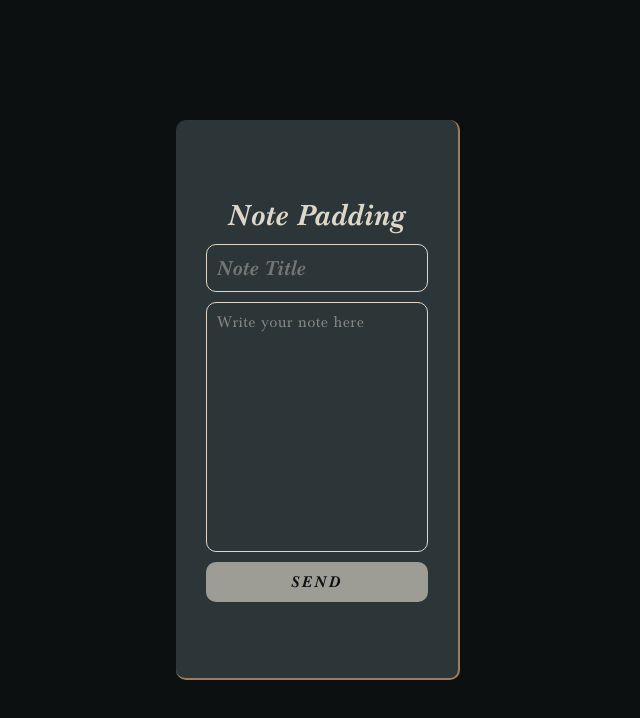
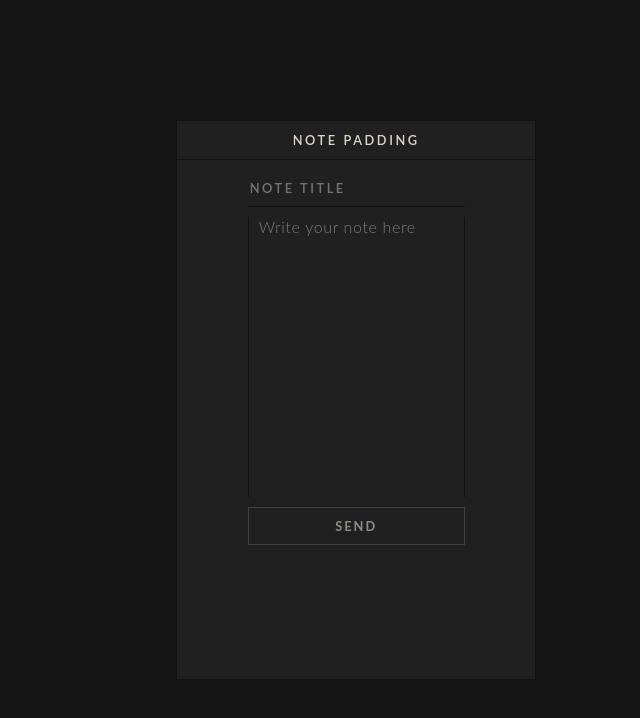
Before and after one commit to martinsgabel/note-padding, a React (Create React App) app: page / in a window 1280 px wide. Shown: the top 718 px of the page, without its empty margins (16-656 px from the left). Built offline with nearby package versions, Linux system fonts and the light colour scheme.

Commit message:
style: updating theme, incomplete

```diff
--- a/src/Components/EditingPad.css
+++ b/src/Components/EditingPad.css
@@ -7,50 +7,56 @@
   flex-direction: column;
   justify-content: center;
   align-items: stretch;
-  background-color: #2c3639;
-  border: 1px solid #0d1011;
-  border-right: 1px solid #a27b5c;
-  border-bottom: 1px solid #a27b5c;
-  border-radius: 10px;
+  background-color: #202020;
+  border: 0.5px solid #111111;
   padding: 15px;
   width: 200px;
-  box-shadow: 0 0 10px 1px #dcd7c9;
+  box-shadow: 0 0 10px 1px #dcd7c938;
 }
 
 .editing-title-input, .editing-text-input {
-  border-radius: 10px;
   background-color: transparent;
 }
 
 .editing-title-input {
   color: #dcd7c9;
-  font-family: "Baskerville Bold-Italic";
-  font-size: 1em;
+  font-family: 'Lato', sans-serif;
+  font-size: 0.8em;
+  font-weight: 600;
+  text-transform: uppercase;
+  letter-spacing: 0.2em;
   box-sizing: border-box;
-  padding: 10px;
-  border: 1px solid #dcd7c9;
+  padding: 10px 2px;
+  border-bottom: 0.5px solid #111111;
+  outline: none;
+}
+
+.editing-title-input:active,
+.editing-title-input:hover {
+  border-bottom: 0.5px solid #111111;
   outline: none;
 }
 
 .editing-text-input {
   color: #dcd7c9;
-  font-family: "Baskerville";
+  font-family: 'Lato', sans-serif;
+  font-weight: 300;
   font-size: 1em;
   letter-spacing: 0.04em;
   box-sizing: border-box;
-  border: 1px solid #dcd7c9;
-  padding: 10px;
-  height: 100px;
+  border-left: 0.5px solid #111111;
+  border-right: 0.5px solid #111111;
+  padding: 0 10px;
+  height: 200px;
   resize: none;
   outline: none;
   margin: 7px 0px;
 }
 
-.editing-title-input:active,
-.editing-title-input:hover,
 .editing-text-input:active,
 .editing-text-input:hover {
-  border: 1px solid #dcd7c9;
+  border-left: 0.5px solid #111111;
+  border-right: 0.5px solid #111111;
   outline: none;
 }
 
@@ -62,14 +68,14 @@
 
 .editing-save-button,
 .editing-cancel-button {
-  color: #0d1011;
+  color: #dcd7c9;
+  border: 0.5px solid #dcd7c998;
   text-transform: uppercase;
-  font-family: "Baskerville Bold-Italic";
+  font-family: 'Lato', sans-serif;
   font-size: 0.8em;
   letter-spacing: 2px;
   font-weight: bold;
-  background-color: #dcd7c9;
+  background-color: transparent;
   padding: 10px 0px;
-  border-radius: 10px;
   width: 48%;
 }
--- a/src/Components/NotePad.css
+++ b/src/Components/NotePad.css
@@ -7,68 +7,80 @@
 form {
   display: flex;
   flex-direction: column;
+  align-self: bottom;
 }
 
 .title-input,
 .text-input {
-  border-radius: 10px;
   background-color: transparent;
 }
 
 .title-input {
   color: #dcd7c9;
-  font-family: "Baskerville Bold-Italic";
-  font-size: 1.3em;
+  font-family: 'Lato', sans-serif;
+  font-size: 0.8em;
+  font-weight: 600;
+  text-transform: uppercase;
+  letter-spacing: 0.2em;
   box-sizing: border-box;
-  padding: 10px;
-  border: 1px solid #dcd7c9;
+  padding: 10px 2px;
+  border-bottom: 0.5px solid #111111;
   outline: none;
   margin-top: 10px;
 }
 
+.title-input:active,
+.title-input:hover {
+  border-bottom: 0.5px solid #111111;
+  outline: none;
+}
+
 .text-input {
   color: #dcd7c9;
-  font-family: "Baskerville";
+  font-family: 'Lato', sans-serif;
+  font-weight: 300;
   font-size: 1em;
   letter-spacing: 0.04em;
   box-sizing: border-box;
   margin: 10px 0px;
-  border: 1px solid #dcd7c9;
-  padding: 10px;
-  height: 250px;
+  border-left: 0.5px solid #111111;
+  border-right: 0.5px solid #111111;
+  padding: 0 10px;
+  height: 280px;
   resize: none;
   outline: none;
 }
 
-.title-input:active,
-.title-input:hover,
 .text-input:active,
 .text-input:hover {
-  border: 1px solid #dcd7c9;
+  border-left: 0.5px solid #111111;
+  border-right: 0.5px solid #111111;
   outline: none;
 }
 
 .text-input::placeholder {
   color: #dcd7c981;
+  font-weight: 300;
   font-size: 1em;
 }
 
 .send-button, .send-button:active {
-  color: #0d1011;
+  color: #dcd7c9;
+  border: 0.5px solid #dcd7c998;
   text-transform: uppercase;
-  font-family: "Baskerville Bold-Italic";
-  font-size: 1em;
+  font-family: 'Lato', sans-serif;
+  font-size: 0.8em;
+  font-weight: 600;
   letter-spacing: 2px;
   font-weight: bold;
-  background-color: #dcd7c9;
+  background-color: transparent;
   padding: 10px 0px;
-  border-radius: 10px;
 }
 
 .send-button:disabled {
-  color: #0d1011;
+  color: #dcd7c998;
+  border: 0.5px solid #dcd7c92f;
   text-transform: uppercase;
-  background-color: #dcd7c9a4;
+  background-color: transparent;
   padding: 10px 0px;
-  border-radius: 10px;
 }
--- a/src/Components/StickNotes.css
+++ b/src/Components/StickNotes.css
@@ -11,52 +11,42 @@
 }
 
 .single-card {
-  background-color: #2c3639;
-  border-right: 2px solid #a27b5c;
-  border-bottom: 2px solid #a27b5c;
+  background-color: #202020;
+  border: 0.5px solid #111111;
   margin-left: 25px;
   margin-bottom: 20px;
-  padding: 10px;
-  border-radius: 10px;
   width: 250px;
   height: 150px;
   flex-wrap: wrap;
 }
 
 .header-card {
+  align-content: stretch;
+  border-bottom: 0.5px solid #111111;
   display: flex;
   flex-direction: row;
   justify-content: space-between;
-  align-content: stretch;
-}
-
-@font-face {
-  font-family: "Baskerville Bold-Italic";
-  src: url(./Fonts/BaskervilleBoldItalicBT.ttf);
-}
-
-@font-face {
-  font-family: "Baskerville";
-  src: url(./Fonts/baskvl.ttf);
 }
 
 .titleof-card {
   color: #dcd7c9;
-  font-family: "Baskerville Bold-Italic";
-  font-size: 1.3em;
-  font-weight: 400;
-  padding-left: 1px;
+  font-family: 'Lato', sans-serif;
+  font-size: 0.8em;
+  font-weight: 600;
   flex-grow: 3;
-  padding-top: 5px;
   flex-wrap: wrap;
+  letter-spacing: 0.2em;
+  padding: 11px 0 11px 11px;
+  text-transform: uppercase;
   overflow: clip;
 }
 
 .textof-card {
   color: #dcd7c9;
-  font-family: "Baskerville";
+  font-family: 'Lato', sans-serif;
+  font-weight: 300;
   font-size: 1em;
-  letter-spacing: 0.04em;
+  padding: 5px 11px;
 }
 
 .editbuttonof-card svg,
--- a/src/Pages/Home.css
+++ b/src/Pages/Home.css
@@ -5,67 +5,68 @@
 }
 
 body {
-  background-color: #0d1011;
+  background-color: #161616;
 }
 
 main {
   width: 70%;
   height: 70%;
-  display: flex;
-  flex-direction: row;
-  justify-content: center;
-  align-items: stretch;
   margin: 0;
   position: absolute;
   top: 50%;
   left: 50%;
   transform: translate(-50%, -50%);
+  display: flex;
+  flex-direction: row;
+  align-content: stretch;
+  flex-wrap: nowrap;
 }
 
 .pad {
+  align-items: center;
+  background-color: #202020;
+  border: 0.5px solid #111111;
   display: flex;
   flex-direction: column;
-  justify-content: center;
-  align-items: center;
-  padding: 30px;
-  background-color: #2c3639;
-  border-right: 2px solid #a27b5c;
-  border-bottom: 2px solid #a27b5c;
-  border-radius: 10px;
+  justify-content: top;
+  width: 400px;
+  flex-basis: 40%;
 }
 
-@font-face {
-  font-family: "Baskerville Bold-Italic";
-  src: url(../Components/Fonts/BaskervilleBoldItalicBT.ttf);
-}
+@import url('https://fonts.googleapis.com/css2?family=Lato:ital,wght@0,100;0,300;0,400;0,900;1,100;1,300;1,400;1,700;1,900&family=Libre+Baskerville:ital@1&display=swap');
 
 .title {
   color: #dcd7c9;
-  font-family: "Baskerville Bold-Italic";
-  font-size: 30px;
+  font-family: 'Lato', sans-serif;
+  font-size: 0.8em;
+  font-weight: 600;
+  text-transform: uppercase;
+  letter-spacing: 0.2em;
+  align-self: stretch;
+  border-bottom: 0.5px solid #111111;
+  padding: 11px 40px;
+  text-align: center;
 }
 
 .notes {
   overflow: auto;
-  flex-grow: 2;
 }
 
 .notes::-webkit-scrollbar {
-  border-radius: 10px;
+  border-radius: 5px;
+  width: 10px;
 }
 
 .notes::-webkit-scrollbar-track {
-  background-color: #0d1011;
-  border-radius: 10px;
+  background-color: #161616;
 }
 
 .notes::-webkit-scrollbar-button {
   display: none;
+  width: 3px;
 }
 
 .notes::-webkit-scrollbar-thumb {
-  background-color: #2c3639;
-  border-radius: 10px;
-  border-right: 2px solid #a27b5c;
-  border-bottom: 2px solid #a27b5c;
+  background-color: #202020;
+  border: 0.5px solid #111111;
 }
--- a/src/Pages/Home.jsx
+++ b/src/Pages/Home.jsx
@@ -13,6 +13,10 @@ export default function Home() {
     JSON.parse(localStorage.getItem("noteList")) ?? []
   );
 
+  useEffect(() => {
+    localStorage.setItem("noteList", JSON.stringify(noteList));
+  }, [noteList]);
+
   function submitNote() {
     const noteObj = {
       id: Math.floor(Math.random() * 90000) + 10000,
@@ -27,10 +31,6 @@ export default function Home() {
     setNote("");
     setTitle("");
   }
-
-  useEffect(() => {
-    localStorage.setItem("noteList", JSON.stringify(noteList));
-  }, [noteList]);
 
   function deleteNote(id) {
     const updatedList = noteList.filter((item) => item.id !== Number(id));
```
